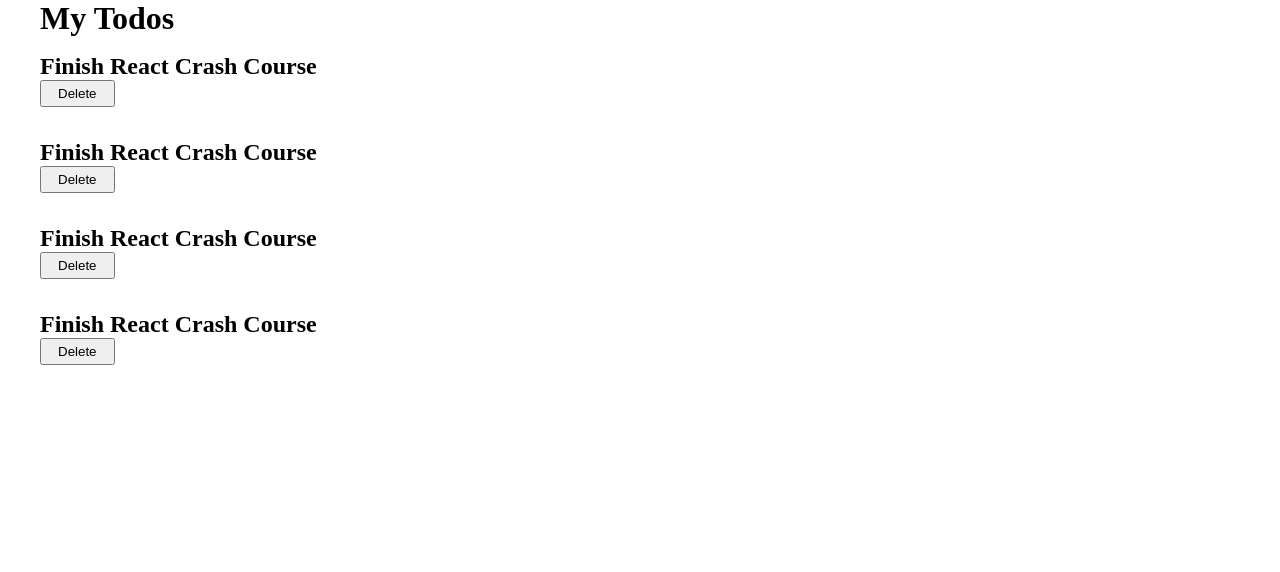
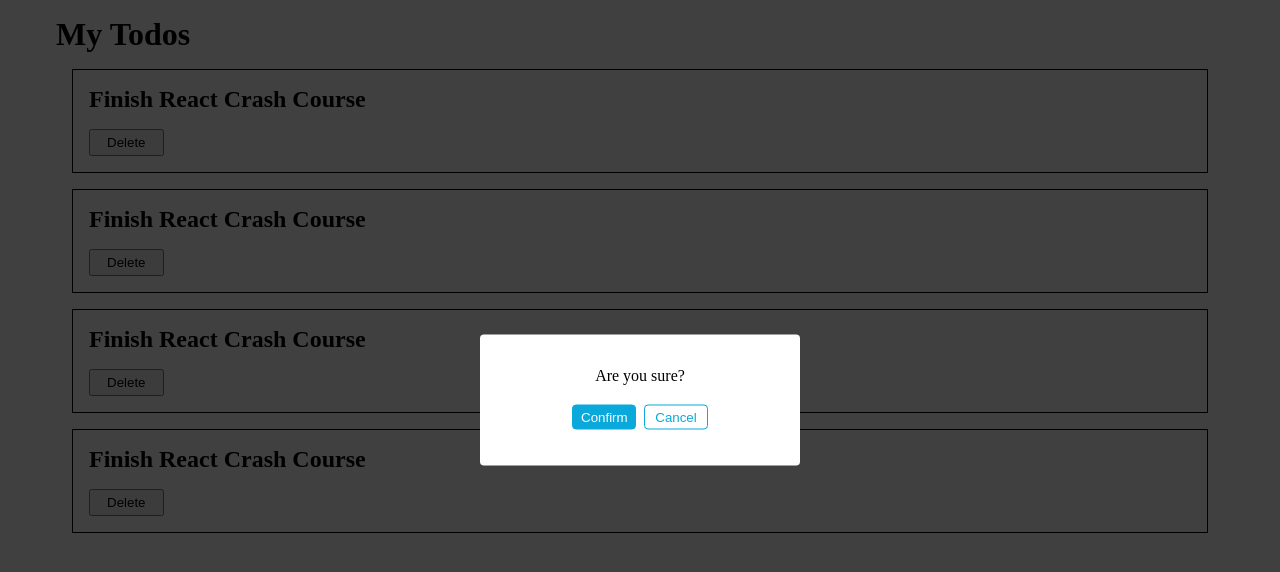
Before and after one commit to emmeiwhite/react-19-2025, a React (Vite) app: page / in a window 1280 px wide. Shown: the top 572 px of the page. Built offline with nearby package versions, Linux system fonts and the light colour scheme.

Commit message:
react-2025: created a pop-up

```diff
--- a/src/App.jsx
+++ b/src/App.jsx
@@ -1,4 +1,5 @@
 import './App.css'
+import Popup from './components/Popup'
 import Title from './components/Title'
 import Todo from './components/Todo'
 
@@ -10,6 +11,8 @@ function App() {
       <Todo />
       <Todo />
       <Todo />
+
+      <Popup />
     </>
   )
 }
--- /dev/null
+++ b/src/components/Popup.jsx
@@ -0,0 +1,15 @@
+const Popup = () => {
+  return (
+    <div>
+      <div className="popup">
+        <span>Are you sure?</span>
+        <div className="popup__btns">
+          <button className="popup__btn">Confirm</button>
+          <button className="popup__btn popup__btn--cancel">Cancel</button>
+        </div>
+      </div>
+      <div className="backdrop"></div>
+    </div>
+  )
+}
+export default Popup
--- a/src/index.css
+++ b/src/index.css
@@ -7,6 +7,7 @@
 body {
   max-width: 1200px;
   margin: 0 auto;
+  padding: 1rem;
 }
 h1 {
   margin-bottom: 1rem;
@@ -19,4 +20,57 @@ button {
 
 .todo {
   margin-bottom: 2rem;
+  padding: 1rem;
+  border: 1px solid black;
+  margin: 1rem;
 }
+
+.todo h2 {
+  margin-bottom: 1rem;
+}
+
+/* --- pop-up component --- */
+.popup {
+  border-radius: 4px;
+  background-color: white;
+  padding: 2rem 1rem;
+  text-align: center;
+  width: 320px;
+  z-index: 10;
+  position: absolute;
+  top: 50%;
+  left: 50%;
+  transform: translate(-50%, -50%);
+  display: flex;
+  flex-direction: column;
+}
+
+.popup__btns {
+  margin-top: 16px;
+}
+
+.popup__btn {
+  padding: 4px 8px;
+  cursor: pointer;
+  border-radius: 4px;
+  background-color: #09a9dc;
+  color: white;
+  border: 1px solid #09a9dc;
+  margin: 4px;
+  width: 64px;
+}
+
+.popup__btn--cancel {
+  background-color: transparent;
+  color: #09a9dc;
+}
+
+.backdrop {
+  position: fixed;
+  z-index: 1;
+  background-color: rgba(0, 0, 0, 0.75);
+  width: 100%;
+  height: 100vh;
+  top: 0;
+  left: 0;
+}
```
